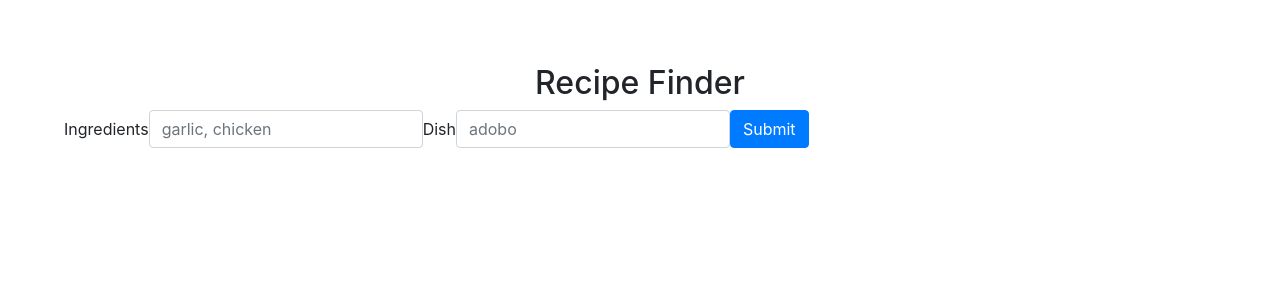
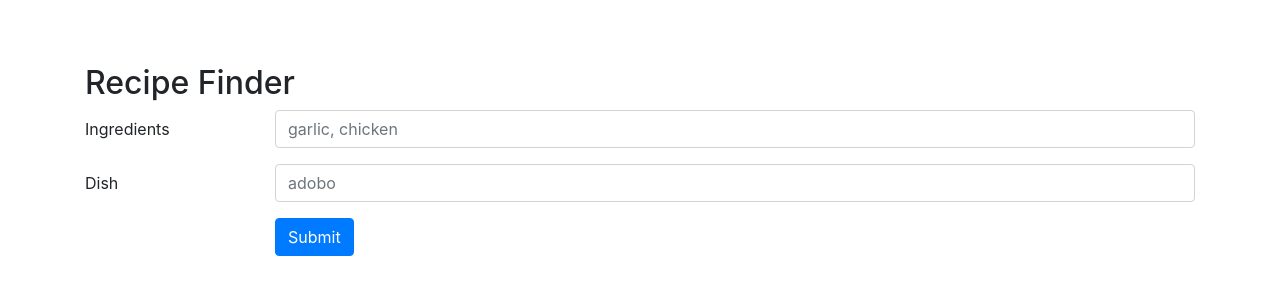
Before and after one commit to PaulaJach/RecipeFinder, a React (Create React App) app: page / in a window 1280 px wide. Shown: the top 300 px of the page. Built offline with nearby package versions, Linux system fonts and the light colour scheme.

Commit message:
changed react-bootstrap components

```diff
--- a/src/actions/index.js
+++ b/src/actions/index.js
@@ -5,4 +5,4 @@ export function setRecipes(items) {
         type: SET_RECIPES,
         items
     }
-}
+};
--- a/src/components/App.jsx
+++ b/src/components/App.jsx
@@ -1,4 +1,5 @@
 import React, { Component } from 'react';
+import { Container } from 'react-bootstrap';
 import SearchRecipes from './SearchRecipes';
 import RecipeList from './RecipeList';
 
@@ -7,11 +8,11 @@ import '../styles/index.css';
 class App extends Component {
     render() {
         return(
-            <div>
+            <Container>
                 <h2>Recipe Finder</h2>
                 <SearchRecipes />
                 <RecipeList />
-            </div>
+            </Container>
         )
     }
 }
--- a/src/components/SearchRecipes.jsx
+++ b/src/components/SearchRecipes.jsx
@@ -1,7 +1,8 @@
 import React, { Component } from 'react';
-import { Form, FormGroup, FormControl, FormLabel, Button } from 'react-bootstrap';
+import { Row, Col, Form, Button } from 'react-bootstrap';
 import { connect } from 'react-redux';
 import { setRecipes } from '../actions';
+
 
 class SearchRecipes extends Component {
     constructor() {
@@ -15,7 +16,7 @@ class SearchRecipes extends Component {
     search() {
         let { ingredients, dish } = this.state;
         const url = `http://www.recipepuppy.com/api/?i=${ingredients}&q=${dish}`;
-        //console.log('state', this.state, 'url', url);
+        // console.log('state', this.state, 'url', url);
 
         fetch(url, {
             method: 'GET'
@@ -24,38 +25,55 @@ class SearchRecipes extends Component {
         .then(json => {
             this.props.setRecipes(json.results)
         });
+    };
+
+    onSubmitHandler = (e) => {
+        e.preventDefault();
+        this.search();
     }
-
-
-
 
     render() {
         return(
-            <Form inline>
-                <FormGroup>
-                    <FormLabel>Ingredients</FormLabel>
-                    {''}
-                    <FormControl
-                    type="text"
-                    placeholder="garlic, chicken"
-                    onChange = {event => this.setState({ ingredients: event.target.value})} />
-                </FormGroup>
-                {''}
-                <FormGroup>
-                    <FormLabel>Dish</FormLabel>
-                    {''}
-                    <FormControl
-                    type="text"
-                    placeholder="adobo"
-                    onChange = {event => this.setState({ dish: event.target.value})}/>
-                </FormGroup>
-                {''}
-                <Button onSubmit={() => this.search()}>Submit</Button>
+            <Form onSubmit = {this.onSubmitHandler}>
+                <Form.Group as={Row}>
+                    <Form.Label column sm={2}>
+                        Ingredients
+                    </Form.Label>
+                    <Col sm={10}>
+                        <Form.Control
+                            type="text"
+                            placeholder="garlic, chicken"
+                            onChange={event => this.setState(
+                                {ingredients: event.target.value})
+                            }
+                        />
+                    </Col>
+                </Form.Group>
 
+                <Form.Group as={Row}>
+                    <Form.Label column sm={2}>
+                        Dish
+                    </Form.Label>
+                    <Col sm={10}>
+                        <Form.Control type="text"
+                            placeholder="adobo"
+                            onChange = {event => this.setState(
+                                {dish: event.target.value})
+                            }
+                        />
+                    </Col>
+                </Form.Group>
+
+                <Form.Group as={Row}>
+                    <Col sm={{ span: 10, offset: 2 }}>
+                        <Button
+                            type="submit" >
+                        Submit</Button>
+                    </Col>
+                </Form.Group>
             </Form>
-        )
-    }
-
-}
+        );
+    };
+};
 
 export default connect(null, { setRecipes })(SearchRecipes);
--- a/src/index.js
+++ b/src/index.js
@@ -8,7 +8,7 @@ import rootReducer from './reducers';
 
 const store = createStore(rootReducer);
 
-//store.subscribe(() => console.log('store', store.getState()));
+store.subscribe(() => console.log('store', store.getState()));
 
 ReactDOM.render(
     <Provider store = {store}>
--- a/src/reducers/index.js
+++ b/src/reducers/index.js
@@ -1,10 +1,14 @@
 import { combineReducers } from 'redux';
 import { SET_RECIPES } from '../actions';
 
-function recipes(state =[], action) {
+function recipes(state , action) {
+    if (typeof state === 'undefined') {
+        return [];
+    }
+
     switch(action.type) {
         case SET_RECIPES:
-            return action.items;
+            return action.items.length !== 0 ? action.items : [];
         default:
             return state;
     }
--- a/src/styles/index.css
+++ b/src/styles/index.css
@@ -1,4 +1,8 @@
 body {
-    text-align: center;
+
     padding: 5%;
 }
+
+.btn-submit {
+    margin: 0 auto;
+}
```
Also changed, not shown: public/index.html (+1 -21 lines).
